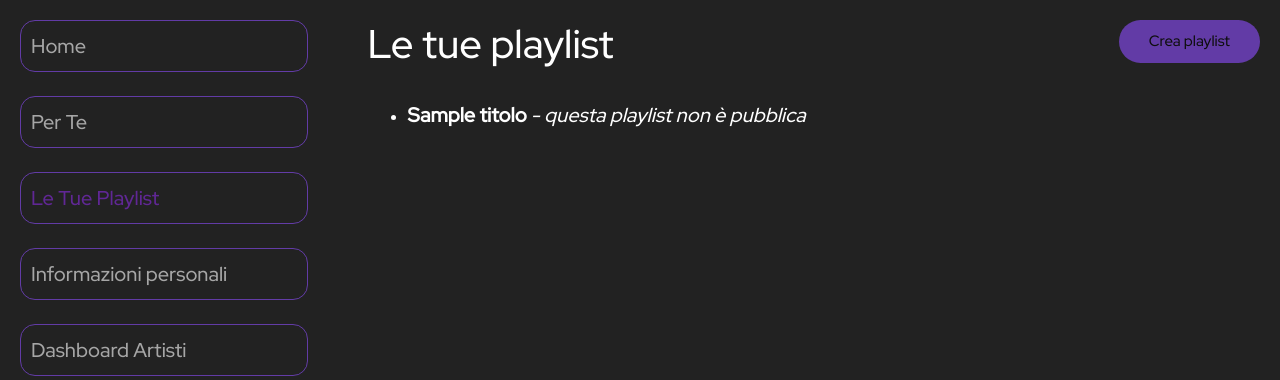
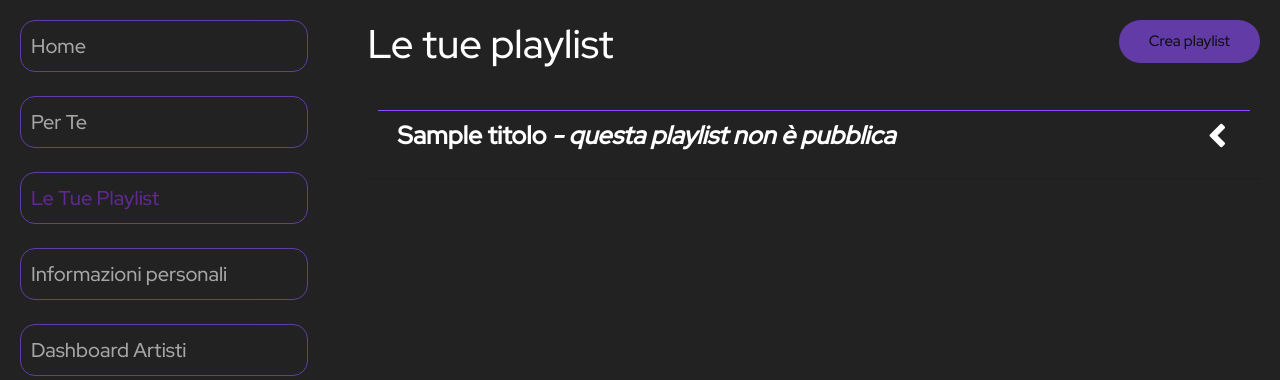
Before and after one commit to JeremyFamengo/ProgettoBD, a Python web app: template templates/playlist.html in a window 1280 px wide. Shown: the part 110-490 px from the top of the page. Run offline with Jinja, Linux system fonts and the light colour scheme; the template is opened without the code that fills it: most values are stand-ins (such as "Sample title", 1, 10 or a date in 2020); some libraries are stand-ins or nearby versions.

Commit message:
implemented playlist info

```diff
--- a/templates/playlist.html
+++ b/templates/playlist.html
@@ -1,6 +1,68 @@
 {% extends 'base-1.html' %}
 
-{% block head %}{% endblock %}
+{% block head %}
+    <style>
+        @import url("https://fonts.googleapis.com/css?family=Open+Sans:400,700");
+        @import url("https://netdna.bootstrapcdn.com/font-awesome/4.2.0/css/font-awesome.css");
+        .accordion{
+            transform: translateZ(0);
+            box-shadow: 0 1px 1px rgba(0, 0, 0, 0.1);
+            background: #222222;
+        }
+
+        .accordion > .accordion-toggle{
+            position: absolute;
+            opacity: 0;
+            display: none;
+        }
+
+        .accordion > label{
+            position: relative;
+            display: block;
+            height: 50px;
+            line-height: 50px;
+            padding: 0 20px;
+            font-size: 25px;
+            font-weight: 700;
+            border-top: 1px solid #8e4dff;
+            background: #222222;
+            color: white;
+            cursor: pointer;
+        }
+
+        .accordion > label:after {
+          content: '\f078';
+          position: absolute;
+          top: 0px;
+          right: 20px;
+          font-family: fontawesome;
+          transform: rotate(90deg);
+          transition: .3s transform;
+        }
+
+        .accordion > section{
+            height: 0;
+            transition: .3s all;
+            background-color: blueviolet;
+            overflow: hidden;
+        }
+
+        .accordion > .accordion-toggle:checked ~ label:after{
+         transform: rotate(0deg);
+        }
+
+        .accordion > .accordion-toggle:checked ~ section{
+          height: auto;
+        }
+
+        .accordion > section p {
+          margin: 15px 0;
+          padding: 0 20px;
+          font-size: 20px;
+          line-height: 1.5;
+        }
+    </style>
+{% endblock %}
 
 
 {% block header %}
@@ -29,15 +91,28 @@
 
     <h2>Le tue playlist</h2>
     <br>
-    <ul>
+
         {% for playlist in playlists %}
-            <li>
-                <p><strong>{{ playlist.titolo }}{% if playlist.restricted %}</strong> <i>- questa playlist non è pubblica</i>{% endif %}</p>
-            </li>
-        {% endfor %}
-    </ul>
+
+            <div class="accordion">
+                <input id="toggle{{ loop.index }}" type="radio" class="accordion-toggle" name="toggle" />
+                <label for="toggle{{ loop.index }}"><strong>{{ playlist.titolo }}</strong>{% if playlist.restricted %} <i>- questa playlist non è pubblica</i>{% endif %}</label>
+                <section>
+                    {% if playlist.id_canzoni %}
+                        <ul>
+                            {% for song in playlist.id_canzoni %}
+                                <li>{{ song }}</li>
+                            {% endfor %}
+                        </ul>
+
+                    {% else %}
+                        <p>Non hai ancora inserito canzoni</p>
+                    {% endif %}
+                </section>
+            </div>
 
 
+        {% endfor %}
 
 
 
```
